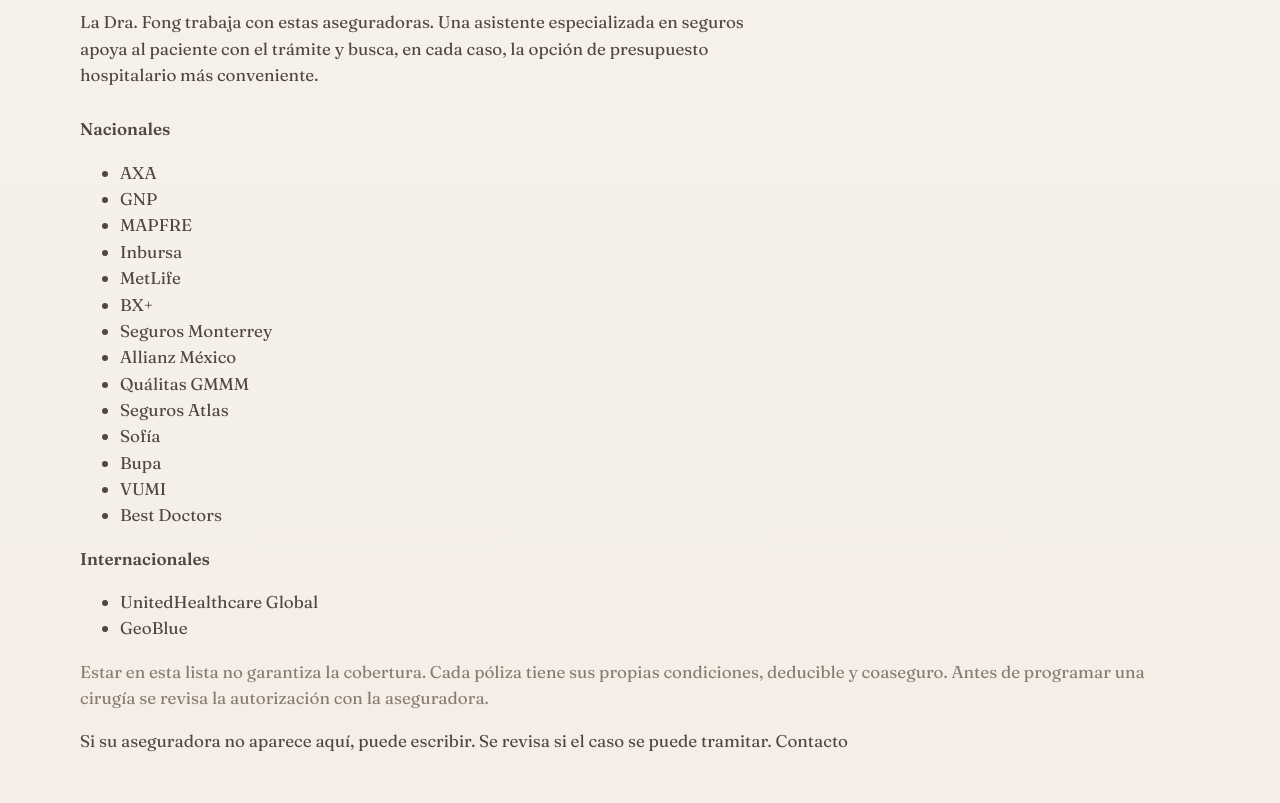
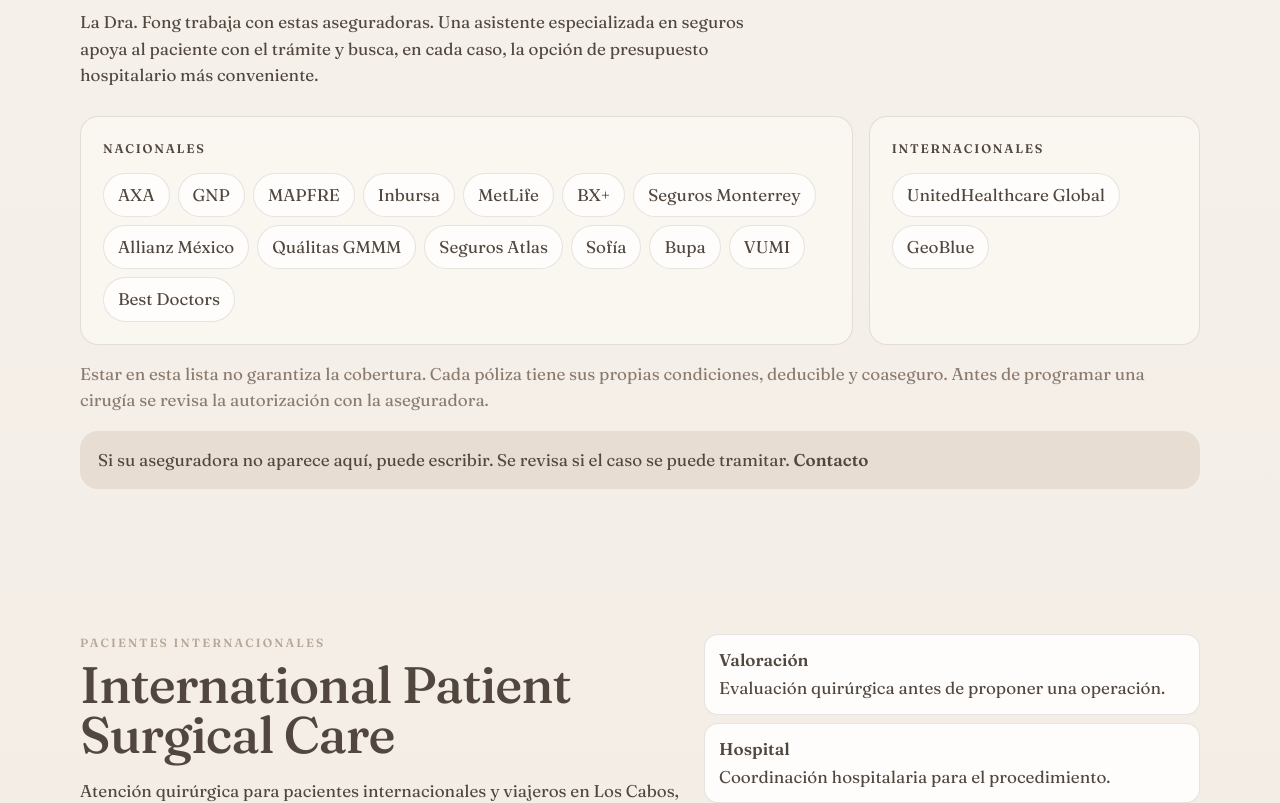
Before and after one commit to cabooneconcierge/arelttfong, a Next.js app: page / in a window 1280 px wide. Shown: the part 3887-4690 px from the top of the page. Built offline with nearby package versions, Linux system fonts and the light colour scheme.

Commit message:
Estilos de la seccion de aseguradoras

```diff
--- a/app/globals.css
+++ b/app/globals.css
@@ -181,6 +181,30 @@ section[id] { scroll-margin-top: 156px; }
   margin-bottom: 12px;
 }
 .intl { display: grid; grid-template-columns: 1.1fr 0.9fr; gap: 18px; align-items: start; }
+.insurers { display: grid; grid-template-columns: 1.4fr 0.6fr; gap: 16px; }
+.insurers article {
+  background: rgba(251, 248, 243, 0.78);
+  border: 1px solid var(--line);
+  border-radius: 18px;
+  padding: 22px;
+}
+.insurers b {
+  display: block;
+  font-size: 0.78rem;
+  letter-spacing: 0.14em;
+  text-transform: uppercase;
+  margin-bottom: 14px;
+}
+.insurers ul { list-style: none; margin: 0; padding: 0; display: flex; flex-wrap: wrap; gap: 8px; }
+.insurers li {
+  background: var(--white);
+  border: 1px solid var(--line);
+  border-radius: 999px;
+  padding: 8px 14px;
+}
+#aseguradoras .note { margin-top: 16px; }
+.ask { margin-top: 16px; background: var(--notice); border-radius: 18px; padding: 16px 18px; }
+.ask a { font-weight: 600; }
 .steps { display: grid; gap: 8px; }
 .steps div { background: var(--white); border: 1px solid var(--line); border-radius: 14px; padding: 12px 14px; }
 .steps b { display: block; margin-bottom: 2px; }
@@ -225,7 +249,7 @@ footer {
 .legal { max-width: 760px; padding: 48px 0 72px; }
 
 @media (max-width: 860px) {
-  .hero, .grid-4, .grid-3, .grid-2, .featured, .intl, .split, .visit { grid-template-columns: 1fr; }
+  .hero, .grid-4, .grid-3, .grid-2, .featured, .intl, .insurers, .split, .visit { grid-template-columns: 1fr; }
   .er-card ul { columns: 1; }
   .menu-btn { display: inline-flex; }
   .nav-links {
```
